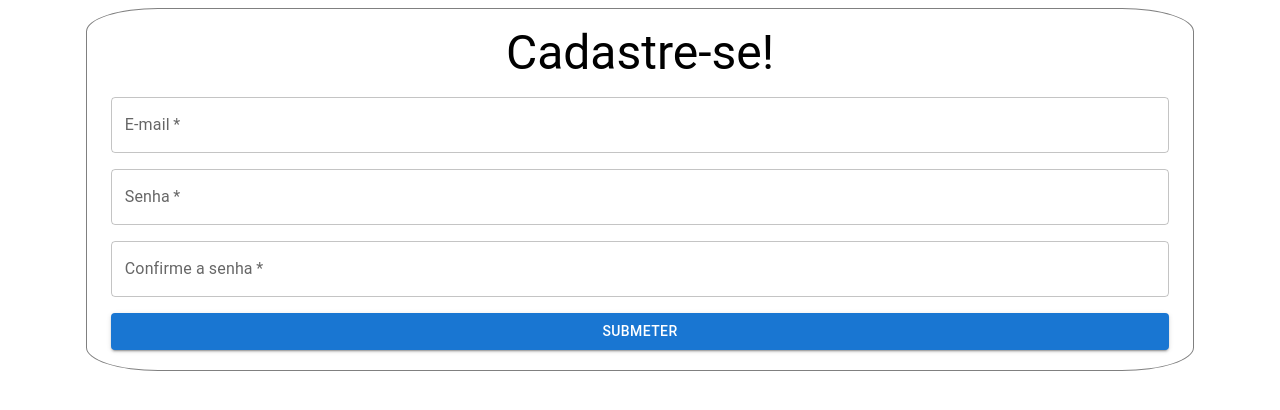
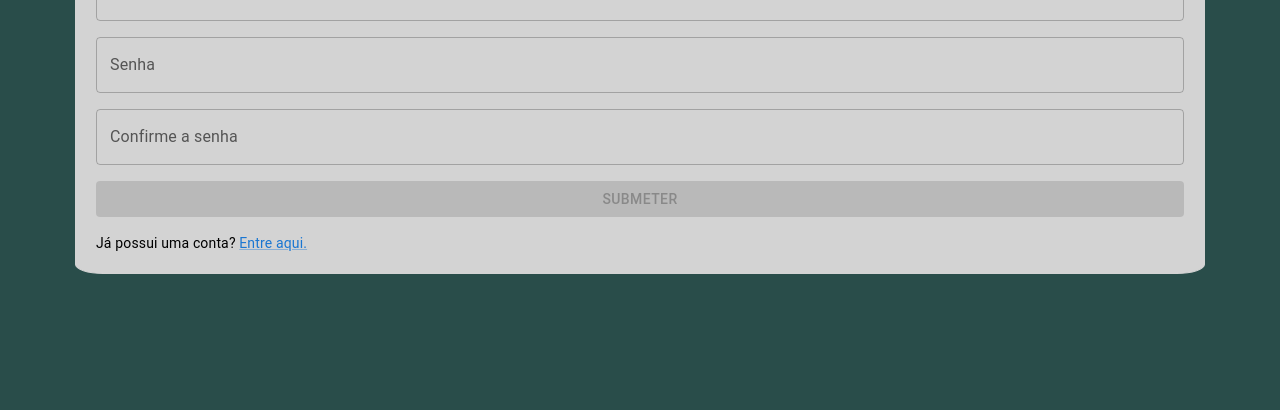
Before and after one commit to GuilhermeSAraujo/sustentabilidade-front, a React (Vite) app: page /signin in a window 1280 px wide. Shown: the top 410 px of the page. Built offline with nearby package versions, Linux system fonts and the light colour scheme.

Commit message:
style: adding background color

```diff
--- a/package.json
+++ b/package.json
@@ -13,6 +13,8 @@
     "@emotion/react": "^11.11.1",
     "@emotion/styled": "^11.11.0",
     "@fontsource/roboto": "^5.0.8",
+    "@hookform/resolvers": "^3.2.0",
+    "@mui/icons-material": "^5.14.3",
     "@mui/lab": "5.0.0-alpha.140",
     "@mui/material": "^5.14.5",
     "firebase": "^10.1.0",
@@ -20,7 +22,8 @@
     "react": "^18.2.0",
     "react-dom": "^18.2.0",
     "react-hook-form": "^7.45.4",
-    "react-router-dom": "^6.15.0"
+    "react-router-dom": "^6.15.0",
+    "yup": "^1.2.0"
   },
   "devDependencies": {
     "@types/react": "^18.2.15",
--- /dev/null
+++ b/src/main.css
@@ -0,0 +1,9 @@
+* {
+	padding: 0;
+	margin: 0
+}
+
+.main {
+	height: 100vh;
+	background-color: #294D4A;
+}
--- a/src/main.tsx
+++ b/src/main.tsx
@@ -1,9 +1,13 @@
 import React from 'react';
 import ReactDOM from 'react-dom/client';
+import './main.css';
 import { Router } from './routes';
+import { Box } from '@mui/material';
 
 ReactDOM.createRoot(document.getElementById('root')!).render(
   <React.StrictMode>
-    <Router />
+    <Box className='main'>
+      <Router />
+    </Box>
   </React.StrictMode>,
 )
--- a/src/pages/SignIn/view/signIn.tsx
+++ b/src/pages/SignIn/view/signIn.tsx
@@ -1,40 +1,83 @@
 import { LoadingButton } from "@mui/lab";
-import { Box, TextField, Typography } from "@mui/material";
+import { Alert, Box, IconButton, Link, TextField, Typography } from "@mui/material";
 import { useForm } from "react-hook-form";
 import { ISignIn } from "../../../models/user";
+import * as Yup from 'yup'
+import { auth } from "../../../firebase/firebase-config";
+import { yupResolver } from "@hookform/resolvers/yup";
+import { createUserWithEmailAndPassword, onAuthStateChanged } from "firebase/auth";
+import { useState } from "react";
+import CloseIcon from '@mui/icons-material/Close';
 
 const SignIn = () => {
+  const [loading, setLoading] = useState(false);
+  const [error, setError] = useState(false);
+
+  const formSchema = Yup.object().shape({
+    email: Yup.string()
+      .email('Por favor, insira um e-mail válido')
+      .required('Email é obrigatório'),
+    password: Yup.string()
+      .required('Campo obrigatório')
+      .min(3, 'Password must be at 3 char long'),
+    passwordConfirm: Yup.string()
+      .required('Campo obrigatório')
+      .oneOf([Yup.ref('password')], 'As senhas não coincidem')
+  })
+
   const {
     register,
-    control,
     handleSubmit,
     formState: { isValid, errors },
-    setValue,
-    trigger,
   } = useForm<ISignIn>({
     mode: "onBlur",
-    // resolver: yupResolver(schema),
-    // defaultValues: dadosPessoais,
+    resolver: yupResolver(formSchema),
   });
 
-  const submitForm = handleSubmit((data) => {
+  const submitForm = handleSubmit(async (data) => {
     console.log("guizinnn", data);
+    try{
+      setLoading(true);
+      throw new Error('Errrrrrou');
+      await createUserWithEmailAndPassword(auth, data.email, data.password)
+      setLoading(false);
+    }catch(err){
+      setError(true);
+    }finally{
+      setLoading(false);
+    }
   });
 
   return (
     <Box
-      height="90vh"
+      height="100vh"
       display="flex"
       flexDirection="column"
       alignItems="center"
+      justifyContent='center'
     >
-      <Box width="85%" border="1px solid grey" borderRadius='6.5%' padding={2} paddingBottom={2.5}>
-        <Typography variant="h3" sx={{ textAlign: "center" }}>
+      {error && (
+        <Box sx={{ position: 'absolute', top: 0, width: '100%' }}>
+          <Alert severity="error" action={
+            <IconButton
+              aria-label="close"
+              color="inherit"
+              size="small"
+              onClick={() => {
+                setError(false);
+              }}
+            >
+              <CloseIcon fontSize="inherit" />
+            </IconButton>
+          }>Ocorreu um erro. Tente novamente em alguns minutos.</Alert>
+        </Box>
+      )}
+      <Box width="85%" border="1px solid lightgray" borderRadius='2.5%' padding={2.5} paddingBottom={2.5} mb='50%' sx={{ borderShadow: '15px 12px 15px -3px rgba(0,0,0,0.1)', backgroundColor: 'lightgray'}}>
+        <Typography variant="h4" sx={{ textAlign: "left" }}>
           Cadastre-se!
         </Typography>
         <form onSubmit={submitForm}>
           <Box
-            paddingX={1}
             paddingTop={2}
             display="flex"
             flexDirection="column"
@@ -43,7 +86,6 @@ const SignIn = () => {
           >
             <TextField
               label="E-mail"
-              required
               error={Boolean(errors.email)}
               helperText={errors.email?.message}
               {...register("email")}
@@ -51,7 +93,6 @@ const SignIn = () => {
             />
             <TextField
               label="Senha"
-              required
               error={Boolean(errors.password)}
               helperText={errors.password?.message}
               {...register("password")}
@@ -60,18 +101,18 @@ const SignIn = () => {
             />
            <TextField
               label="Confirme a senha"
-              required
               error={Boolean(errors.passwordConfirm)}
               helperText={errors.passwordConfirm?.message}
               {...register("passwordConfirm")}
 							type="password"
               fullWidth
             />
-            <LoadingButton variant="contained" type='submit' fullWidth>
+            <LoadingButton disabled={!isValid} loading={loading} variant="contained" type='submit' fullWidth>
               Submeter
             </LoadingButton>
           </Box>
         </form>
+        <Typography variant="body2" mt={2}>Já possui uma conta? <Link>Entre aqui.</Link></Typography>
       </Box>
     </Box>
   );
```
Also changed, not shown: 1 other file (tests, documents, lock files or other folders).
